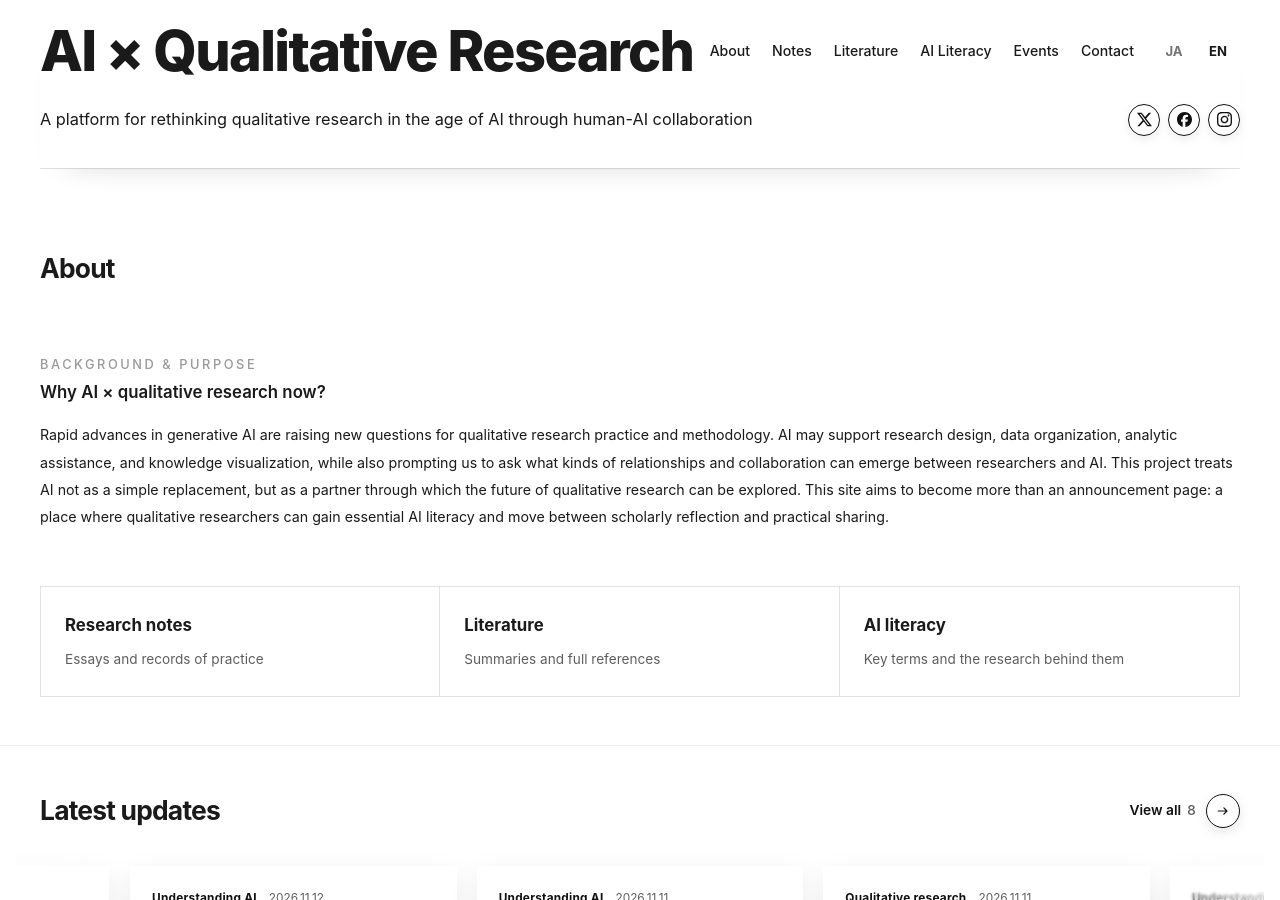
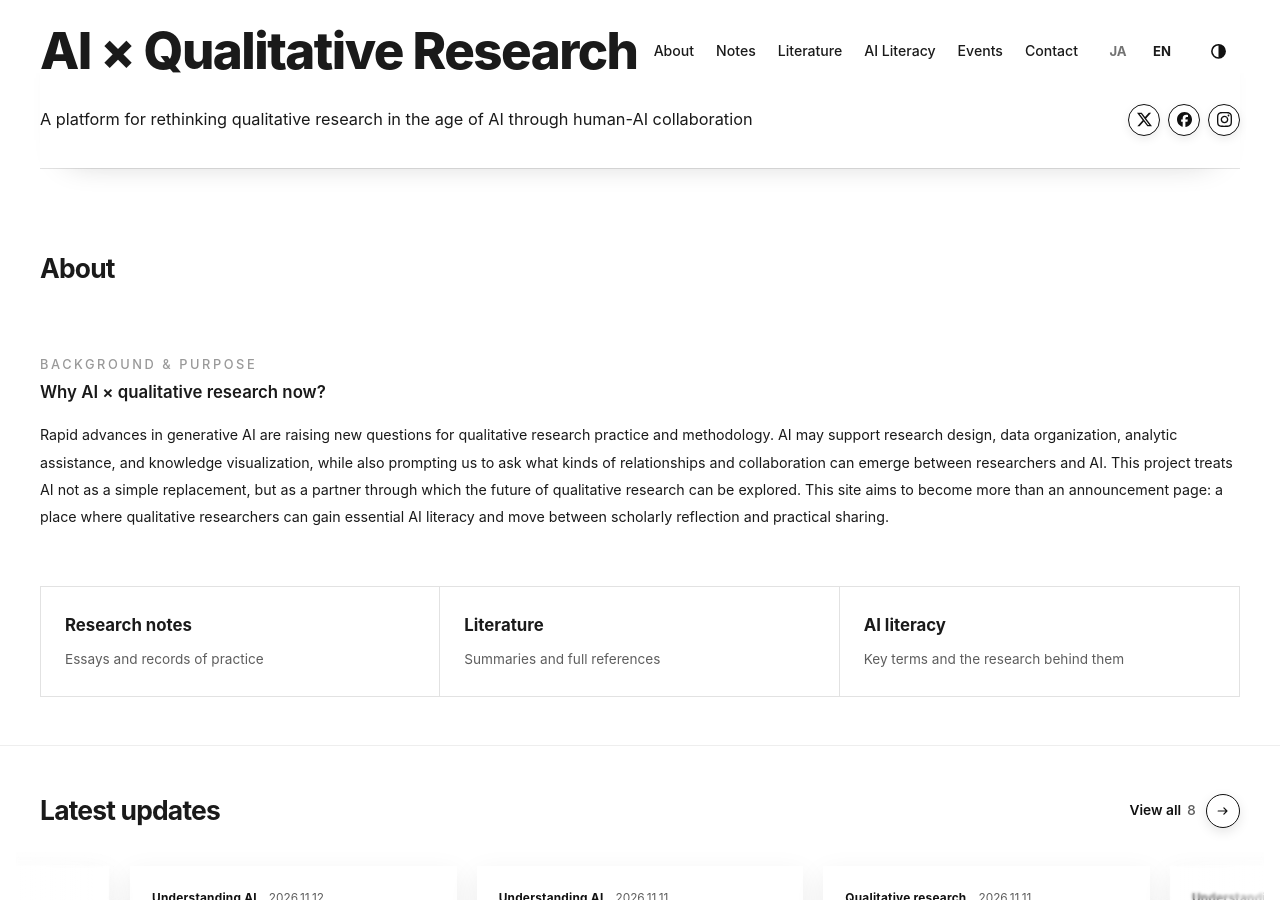
Before and after one commit to xuehaisheng/ai-qualitative-research, a Jekyll site: the page built from index.html, in a window 1280 px wide and 900 px high. Built offline with Jekyll 4.4.1, drawn with Linux system fonts in a browser that asks for light colours.

Commit message:
Restore the accessibility settings button in the header

```diff
--- a/_layouts/default.html
+++ b/_layouts/default.html
@@ -76,6 +76,7 @@
             <button class="lang-btn active" type="button" data-lang="ja" aria-pressed="true">JA</button>
             <button class="lang-btn" type="button" data-lang="en" aria-pressed="false">EN</button>
           </div>
+          <button class="display-toggle" type="button" aria-expanded="false" aria-controls="display-panel" aria-label="表示設定" data-aria-ja="表示設定" data-aria-en="Display settings">{% include icons/display.svg %}</button>
           <button aria-label="メニューを開く" data-aria-ja="メニューを開く" data-aria-en="Open menu" class="menu-toggle" type="button" aria-expanded="false" aria-controls="mobile-panel">
             <span></span>
             <span></span>
@@ -84,6 +85,7 @@
         </div>
       </div>
 
+{% include display-settings.html %}
       <div class="mobile-panel glass-panel" id="mobile-panel" hidden>
         <div class="mobile-panel-inner">
           <nav class="mobile-nav" aria-label="Mobile navigation">
```
